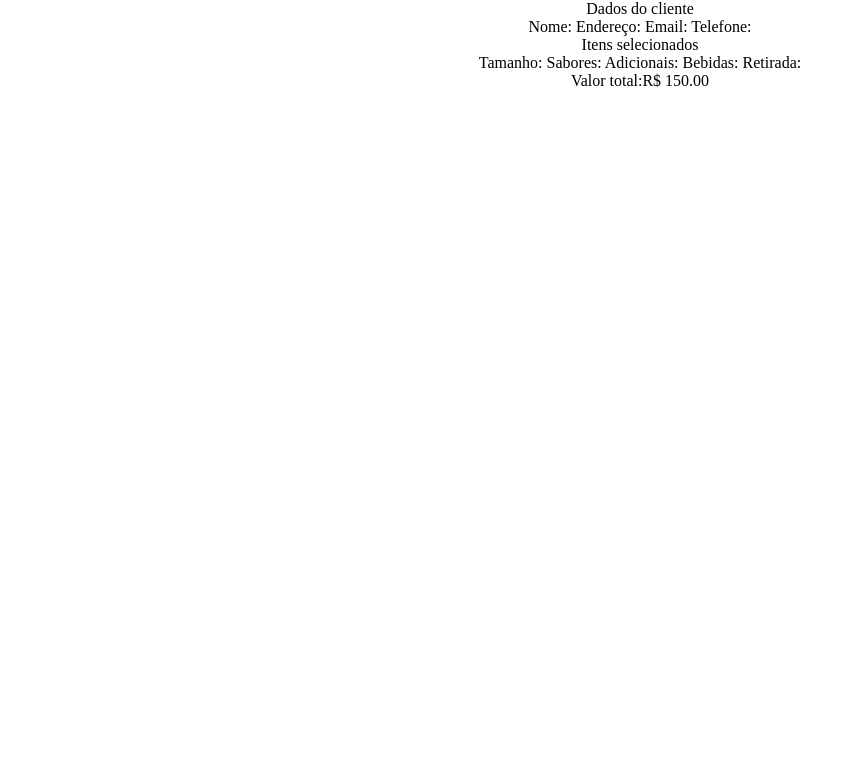
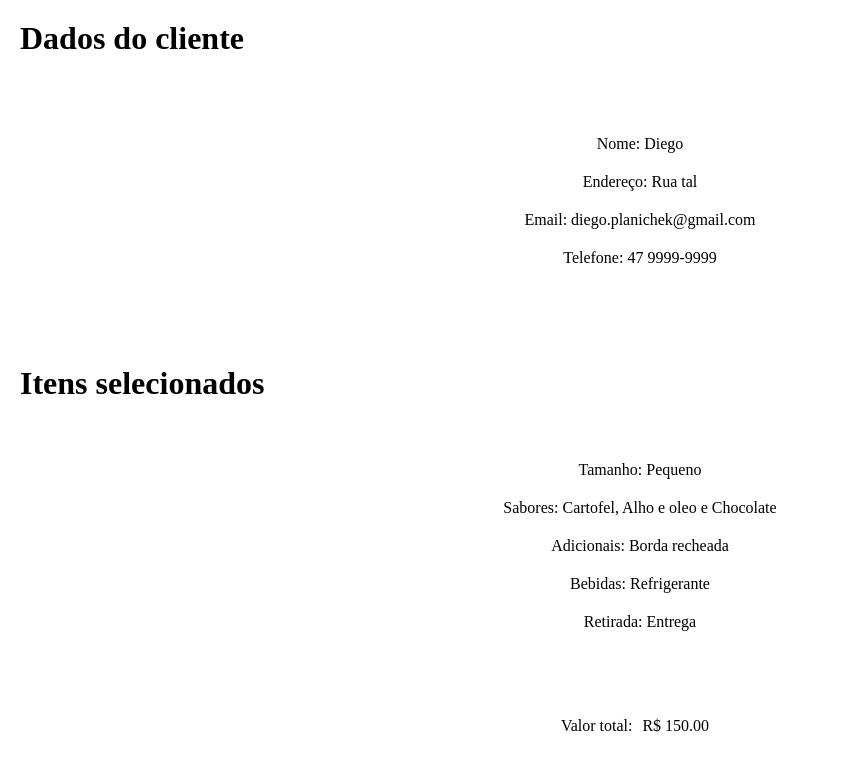
Before and after one commit to DiegoPlaninscheck/AppLuciano, a plain HTML site: page app/pages/confirma/index.html in a window 1280 px wide. Shown: the whole page, without its empty margins (0-843 px from the left). Drawn offline with Linux system fonts and the light colour scheme.

Commit message:
update page confirma pedido

```diff
--- a/app/pages/confirma/index.html
+++ b/app/pages/confirma/index.html
@@ -8,31 +8,47 @@
     <link rel="stylesheet" href="../../styles/confirma.css" />
   </head>
   <body>
+    <div class="container">
+      <h1 id="dados-cliente">Dados do cliente</h1>
       <div class="container-dados-cliente">
-      <span>Dados do cliente</span>
         <div>
           <label>Nome: </label>
-        <span></span>
+          <span>Diego</span>
+        </div>
+        <div>
           <label>Endereço: </label>
-        <span></span>
+          <span>Rua tal</span>
+        </div>
+        <div>
           <label>Email: </label>
-        <span></span>
+          <span>diego.planichek@gmail.com</span>
+        </div>
+        <div>
           <label>Telefone: </label>
-        <span></span>
+          <span>47 9999-9999</span>
         </div>
+      </div>
+      <h1 id="itens-selecionados">Itens selecionados</h1>
       <div class="container-itens-selecionados">
-        <span>Itens selecionados</span>
         <div>
           <label>Tamanho: </label>
-          <span></span>
+          <span>Pequeno</span>
+        </div>
+        <div>
           <label>Sabores: </label>
-          <span></span>
+          <span>Cartofel, Alho e oleo e Chocolate</span>
+        </div>
+        <div>
           <label>Adicionais: </label>
-          <span></span>
+          <span>Borda recheada</span>
+        </div>
+        <div>
           <label>Bebidas: </label>
-          <span></span>
+          <span>Refrigerante</span>
+        </div>
+        <div>
           <label>Retirada: </label>
-          <span></span>
+          <span>Entrega</span>
         </div>
       </div>
       <div class="container-valor-total">
--- a/app/styles/confirma.css
+++ b/app/styles/confirma.css
@@ -4,21 +4,54 @@
   box-sizing: border-box;
 }
 
+.container {
+  width: 100%;
+  height: 90vh;
+  max-height: 100vh;
+}
+
+#dados-cliente {
+  margin: 20px 0 0 20px;
+}
+
 .container-dados-cliente {
   width: 100%;
-  height: 100%;
+  height: 40%;
   display: flex;
+  justify-content: center;
   flex-direction: column;
   align-items: center;
 }
 
+.container-dados-cliente div {
+  padding: 10px;
+}
+
+#itens-selecionados {
+  margin: 20px 0 0 20px;
+}
+
 .container-itens-selecionados {
+  width: 100%;
+  height: 40%;
   display: flex;
   flex-direction: column;
+  justify-content: center;
   align-items: center;
 }
 
-.container-valor-total{
-    display: flex;
-    align-items: center;
+.container-itens-selecionados div {
+  padding: 10px;
 }
+
+.container-valor-total {
+  width: 100%;
+  height: 10%;
+  display: flex;
+  justify-content: center;
+  align-items: center;
+}
+
+.container-valor-total span {
+  padding: 10px;
+}
```
Lines whose indentation alone changed are shown as unchanged.
